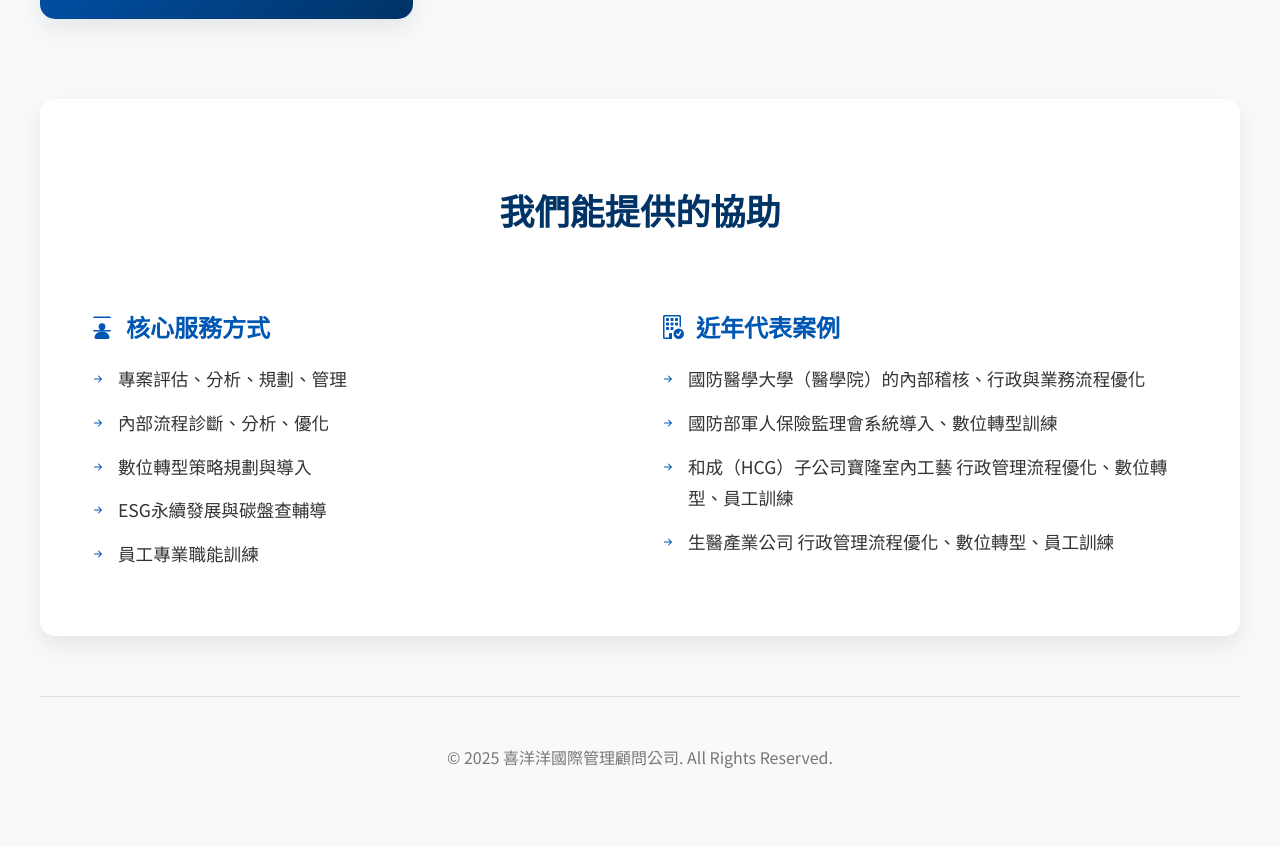
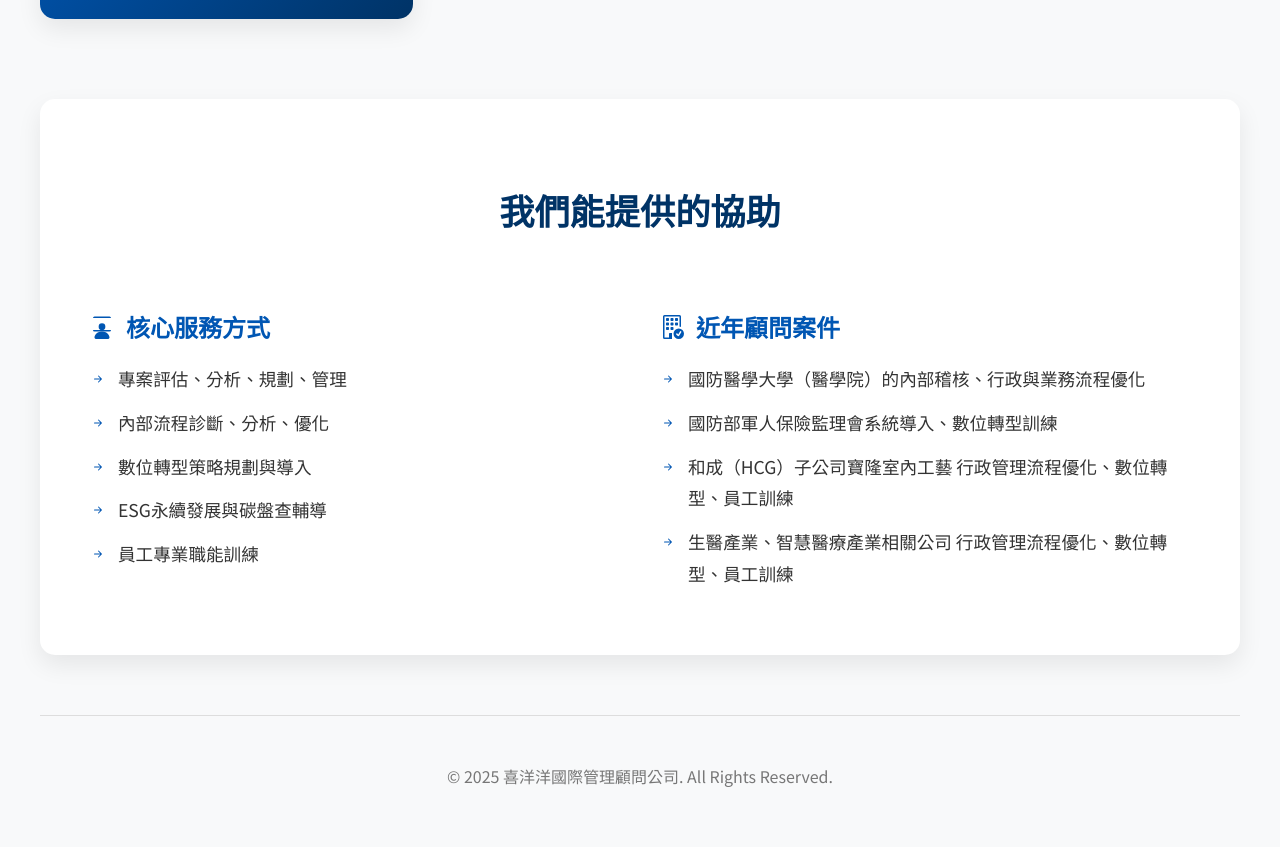
Before and after one commit to fci1007-design/net, a plain HTML site: page 喜洋洋顧問介紹.html in a window 1280 px wide. Shown: the part 600-1447 px from the top of the page. Drawn offline with Linux system fonts and the light colour scheme.

Commit message:
Update 喜洋洋顧問介紹.html

```diff
--- a/喜洋洋顧問介紹.html
+++ b/喜洋洋顧問介紹.html
@@ -424,12 +424,12 @@ Generative Al for Developers</li>
                     </ul>
                 </div>
                 <div class="section-item">
-                    <h3 class="cases">近年代表案例</h3>
+                    <h3 class="cases">近年顧問案件</h3>
                     <ul>
                         <li>國防醫學大學（醫學院）的內部稽核、行政與業務流程優化</li>
                         <li>國防部軍人保險監理會系統導入、數位轉型訓練</li>
                         <li>和成（HCG）子公司寶隆室內工藝 行政管理流程優化、數位轉型、員工訓練</li>
-                        <li>生醫產業公司 行政管理流程優化、數位轉型、員工訓練</li>
+                        <li>生醫產業、智慧醫療產業相關公司 行政管理流程優化、數位轉型、員工訓練</li>
                     </ul>
                 </div>
             </div>
```
